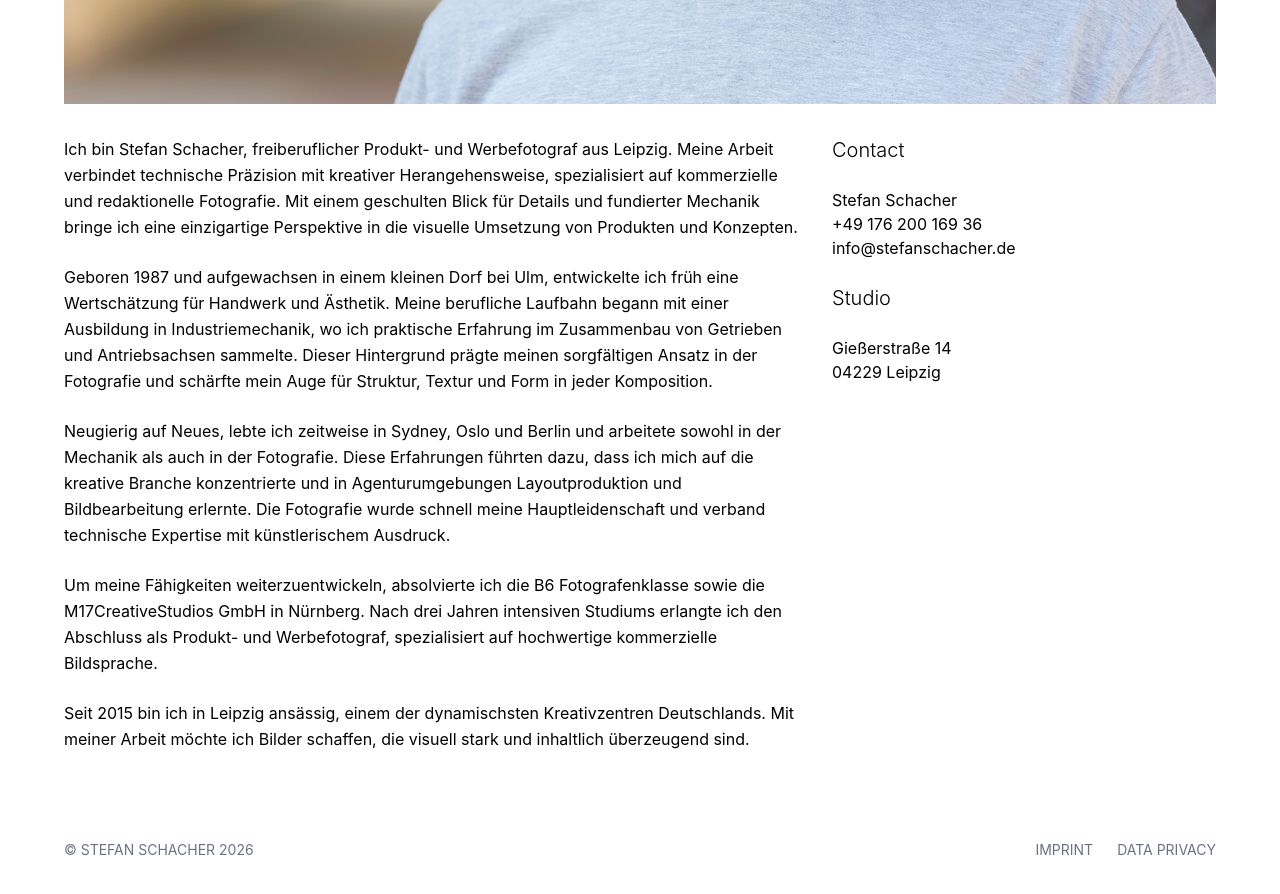
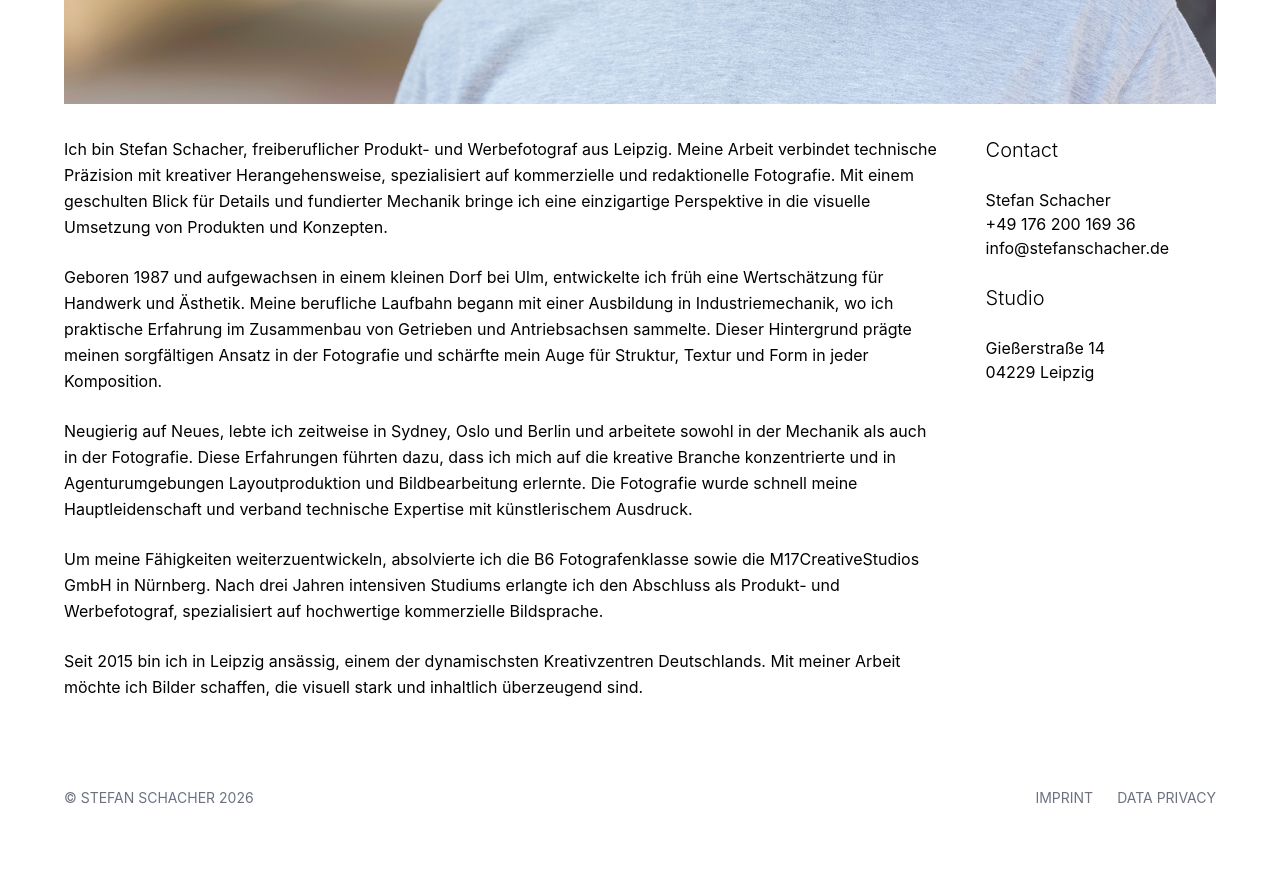
Before and after one commit to imkehoegden/stefan-schacher, a React (Vite) app in the folder website-stefan-schacher/: page /about in a window 1280 px wide. Shown: the part 920-1814 px from the top of the page. After the commit the page ends 1776 px from the top, so only its background shows below. Built offline with nearby package versions, Linux system fonts and the light colour scheme.

Commit message:
Style: Overlay Hover Work updated

```diff
--- a/website-stefan-schacher/src/pages/About.jsx
+++ b/website-stefan-schacher/src/pages/About.jsx
@@ -32,7 +32,7 @@ export default function About() {
         <img src={aboutPic} alt="Portraitfoto Stefan Schacher" />
       </div>
 
-      <div className="flex flex-col lg:flex-row gap-8">
+      <div className="flex flex-col lg:flex-row gap-12">
         <div className="flex-1 space-y-6">
           <section>
             <p className="leading-relaxed">{about.intro}</p>
@@ -55,7 +55,7 @@ export default function About() {
           </section>
         </div>
 
-        <aside className="w-full lg:w-1/3 space-y-6">
+        <aside className="w-full lg:w-1/5 space-y-6">
           {/* <section>
             <h2 className="text-xl font-light mb-6">Memberships</h2>
             <ul className="list-disc ml-6 space-y-1">
--- a/website-stefan-schacher/src/pages/Work.jsx
+++ b/website-stefan-schacher/src/pages/Work.jsx
@@ -39,7 +39,7 @@ export default function Work() {
                 className="w-full h-full object-cover "
               />
               {/* Overlay bei Hover */}
-              <div className="absolute inset-0  bg-black/30 opacity-0 group-hover:opacity-100 transition-opacity flex items-center justify-center">
+              <div className="absolute inset-0 bg-black/30 opacity-0 hover:opacity-100 transition-opacity flex items-center justify-center">
                 <span className="text-white text-xl font-light">{cat}</span>
               </div>
             </div>
```
